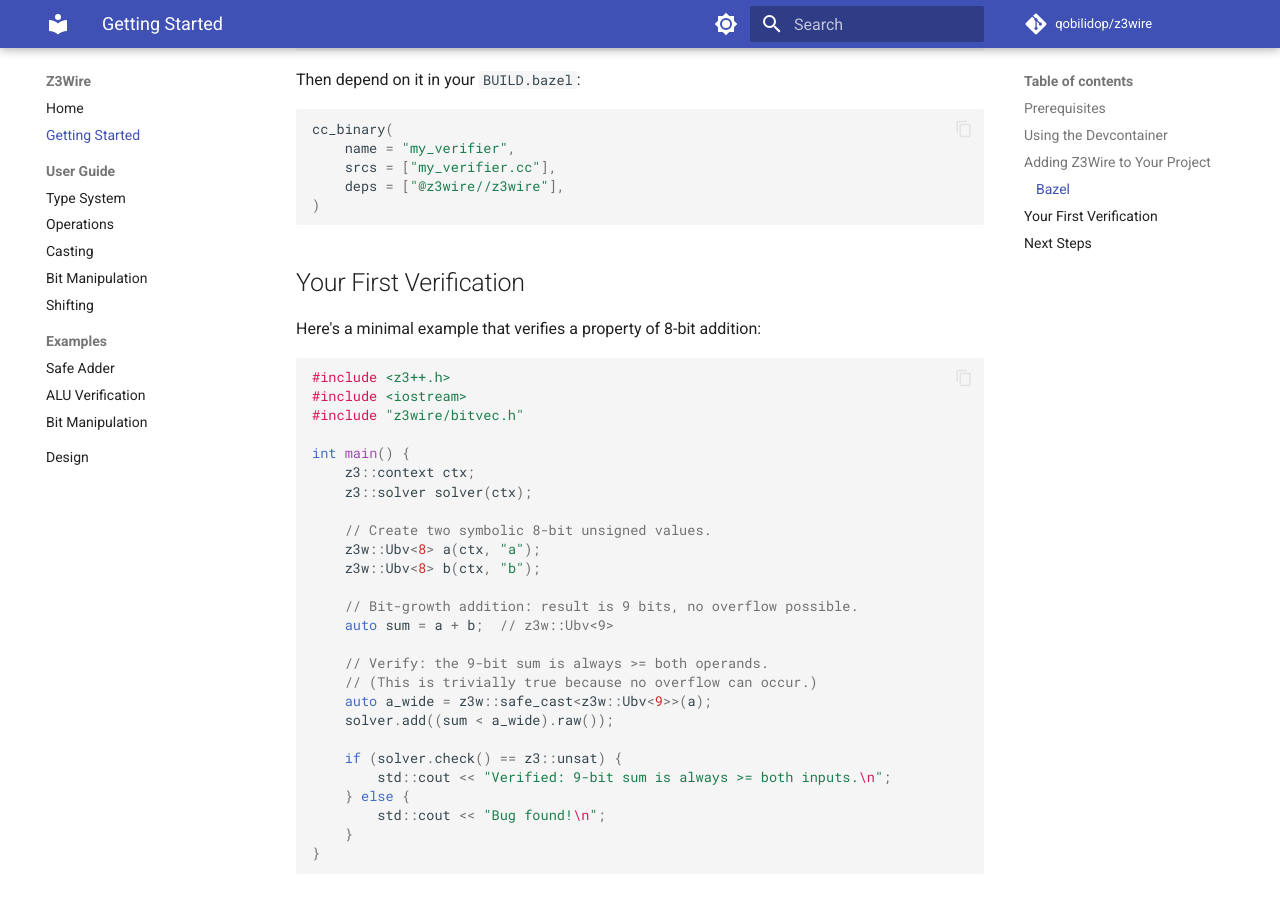
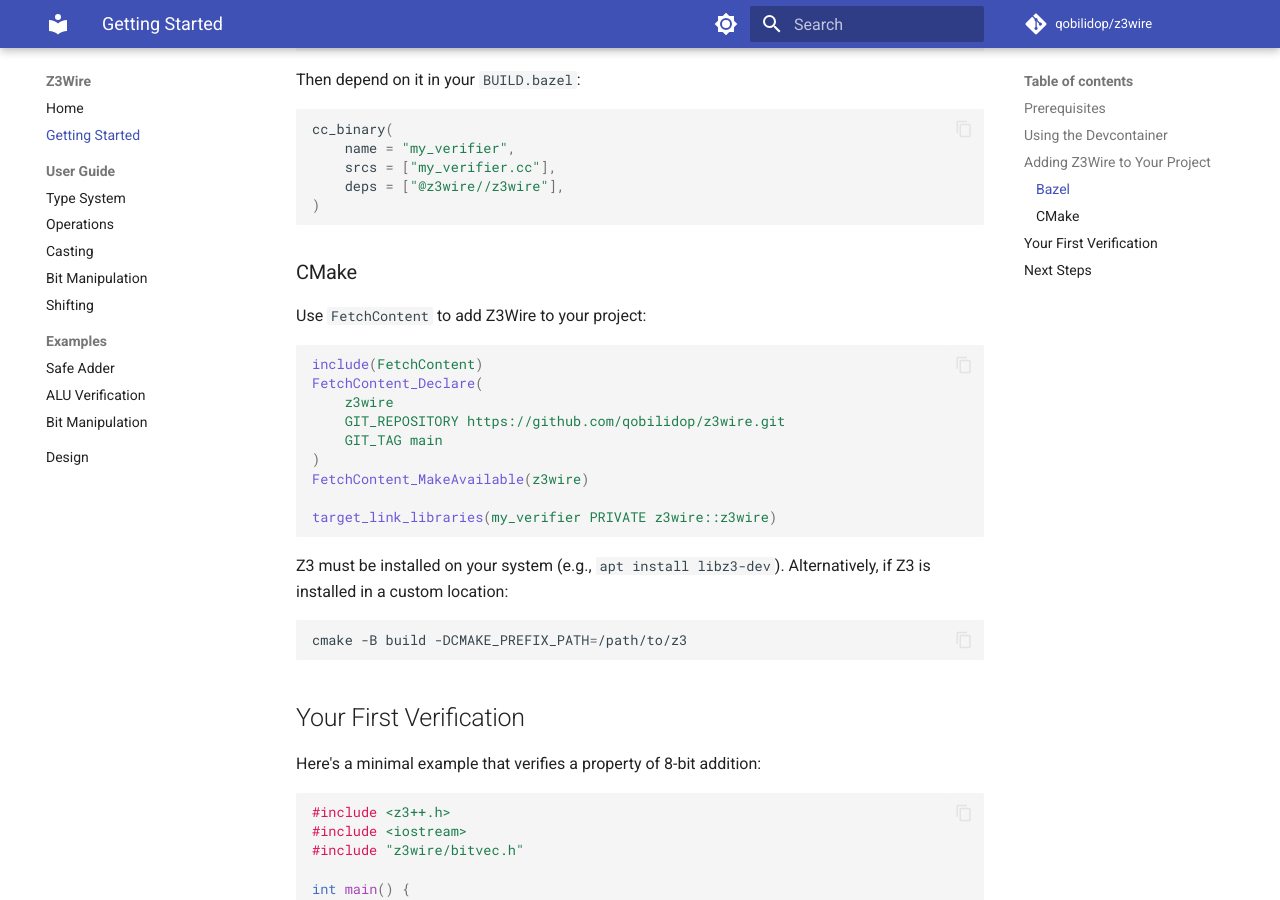
Before and after one commit to qobilidop/z3wire, an MkDocs documentation site: the page built from docs/getting-started.md, in a window 1280 px wide and 900 px high, scrolled down 1093 px. Built offline with MkDocs 1.6.1 and Material for MkDocs 9.7.7, drawn with Linux system fonts in a browser that asks for light colours; comment, search, counter and statistics services are not loaded; some of the changed text lies outside the part shown.

Commit message:
Add CMake build system and organize CI workflows
Add CMake as a secondary build system (Bazel remains primary).
Split monolithic CI into four focused workflows with matching filenames:
checks.yml (format, lint), bazel.yml (build, test, coverage),
cmake.yml (build, test), docs.yml (MkDocs deploy).
Update README badges, AGENTS.md, and docs to reflect both build systems.

Co-Authored-By: Claude Opus 4.6 <noreply@anthropic.com>

````diff
--- a/docs/getting-started.md
+++ b/docs/getting-started.md
@@ -5,8 +5,10 @@
 Z3Wire requires:
 
 - A C++20-compatible compiler (clang or GCC)
-- [Bazel](https://bazel.build/) (via [Bazelisk](https://github.com/bazelbuild/bazelisk))
-- Z3 (built from source by Bazel — no manual installation needed)
+- [Z3](https://github.com/Z3Prover/z3)
+- Either [Bazel](https://bazel.build/) (via
+  [Bazelisk](https://github.com/bazelbuild/bazelisk)) or
+  [CMake](https://cmake.org/) 3.16+
 
 ## Using the Devcontainer
 
@@ -53,6 +55,29 @@ cc_binary(
 )
 ```
 
+### CMake
+
+Use `FetchContent` to add Z3Wire to your project:
+
+```cmake
+include(FetchContent)
+FetchContent_Declare(
+    z3wire
+    GIT_REPOSITORY https://github.com/qobilidop/z3wire.git
+    GIT_TAG main
+)
+FetchContent_MakeAvailable(z3wire)
+
+target_link_libraries(my_verifier PRIVATE z3wire::z3wire)
+```
+
+Z3 must be installed on your system (e.g., `apt install libz3-dev`).
+Alternatively, if Z3 is installed in a custom location:
+
+```sh
+cmake -B build -DCMAKE_PREFIX_PATH=/path/to/z3
+```
+
 ## Your First Verification
 
 Here's a minimal example that verifies a property of 8-bit addition:
````
Also changed, not shown: AGENTS.md (+10 -5 lines), CMakeLists.txt (added, +18 -0 lines), README.md (+21 -7 lines), 7 other files.
